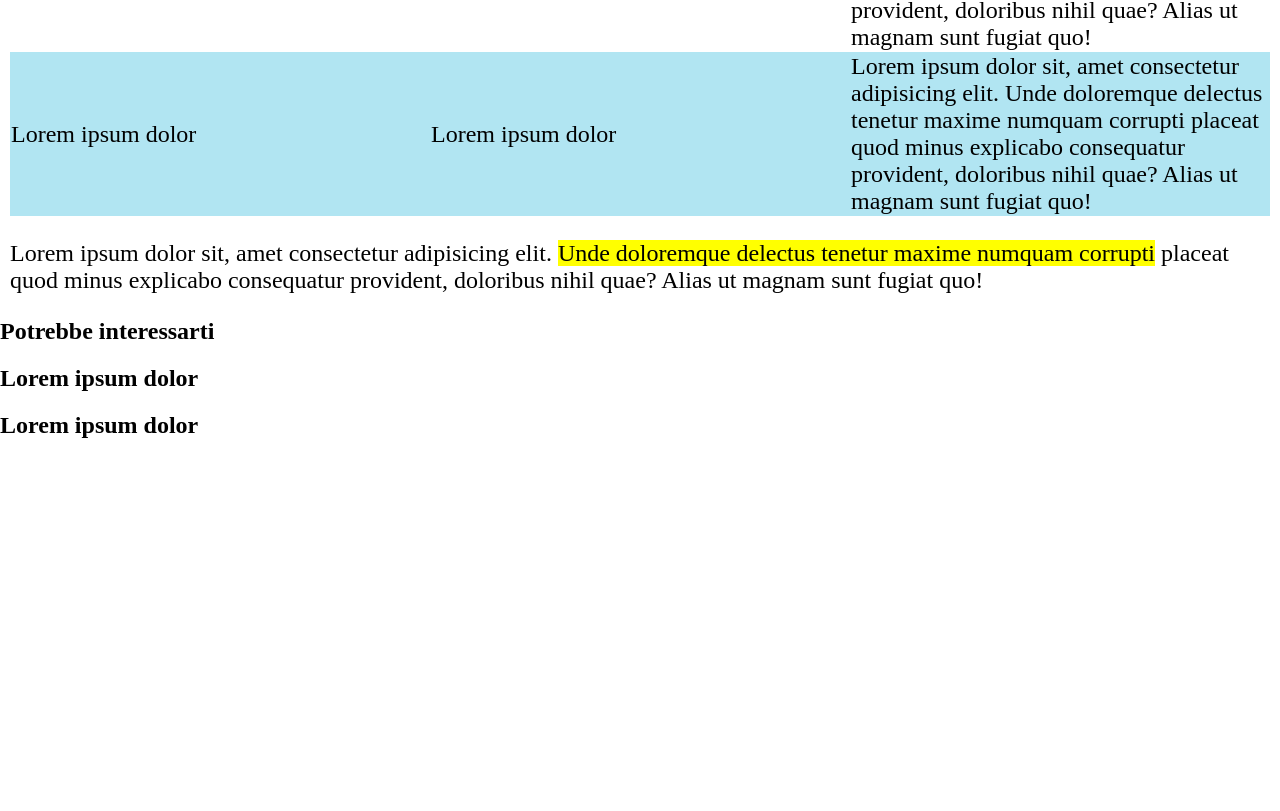
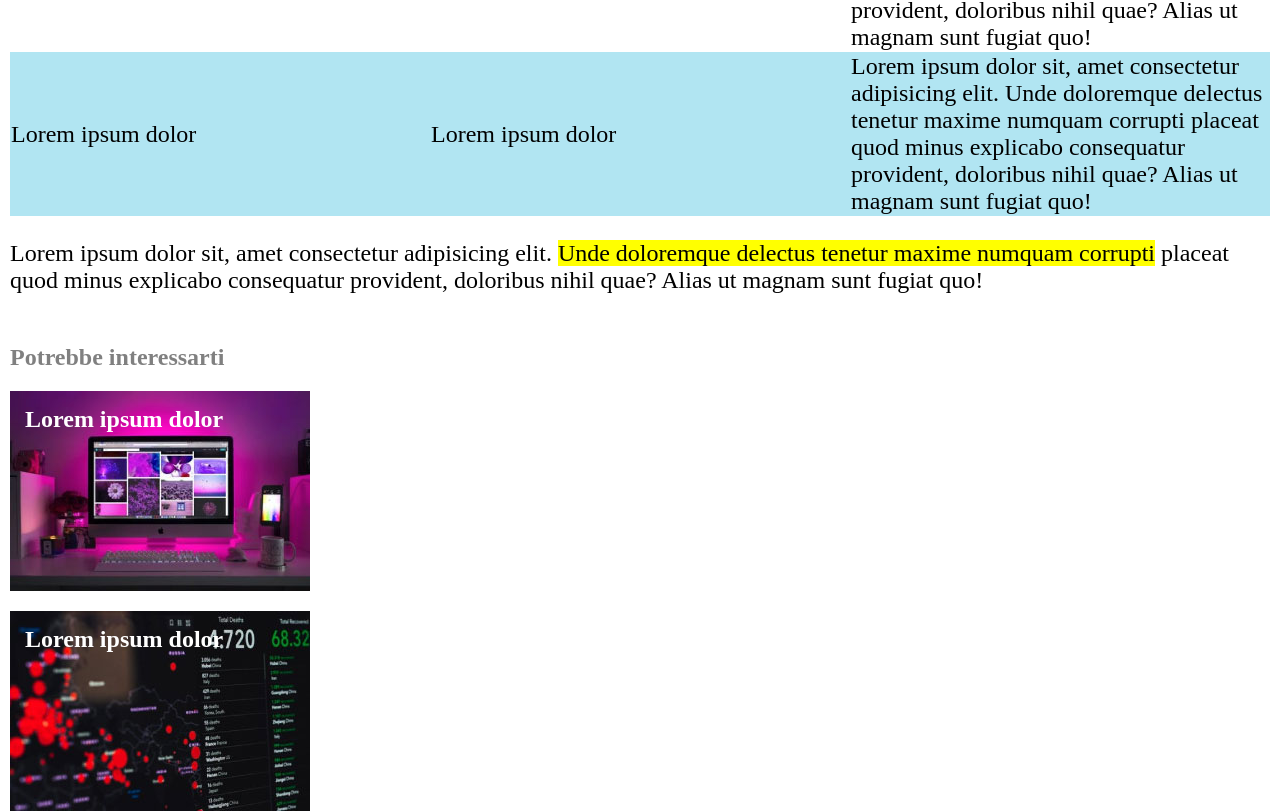
Before and after one commit to MattiaZecchinato/html-css-booleaner, a plain HTML site: page index.html in a window 1280 px wide. Shown: the part 1405-2216 px from the top of the page. Before the commit the page ends 1864 px from the top, so only its background shows below. Drawn offline with Linux system fonts and the light colour scheme.

Commit message:
style: add footer section style

```diff
--- a/css/style.css
+++ b/css/style.css
@@ -2,6 +2,7 @@ body {
 
     margin: 0;
 }
+
 
 /* header */
 
@@ -19,6 +20,7 @@ header img {
     height: auto;
     margin: 80px 0 10px 10px;
 }
+
 
 /* main */
 
@@ -117,3 +119,38 @@ tr:nth-child(odd) {
 
     background-color: yellow;
 }
+
+
+/* footer */
+
+footer {
+
+    margin: 50px 0 0 10px;
+}
+
+#footer-text h2 {
+
+    color: grey;
+}
+
+#footer-image h2 {
+
+    color: white;
+    padding: 15px;
+}
+
+#monitor-img {
+
+    background-image: url(../img/monitor.jpg);
+    background-repeat: no-repeat;
+    width: 300px;
+    height: 200px;
+}
+
+#graph-img {
+
+    background-image: url(../img/graph.jpg);
+    background-repeat: no-repeat;
+    width: 300px;
+    height: 200px;
+}
```
